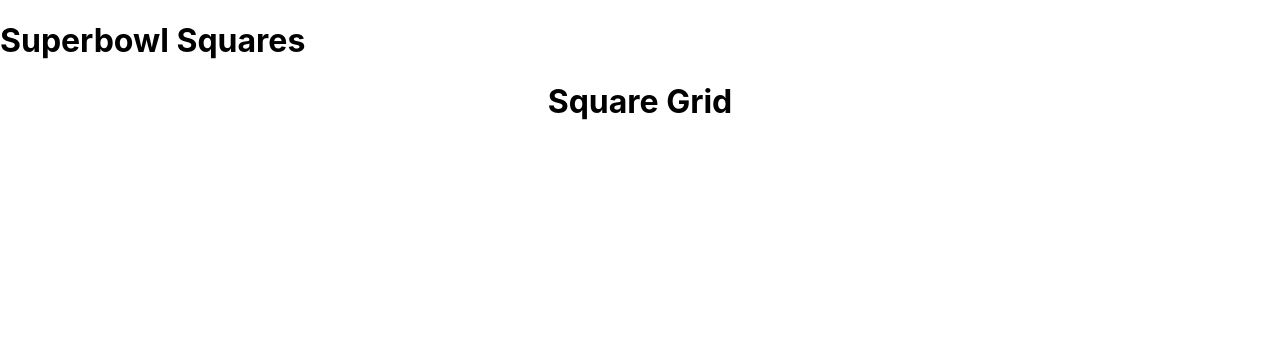
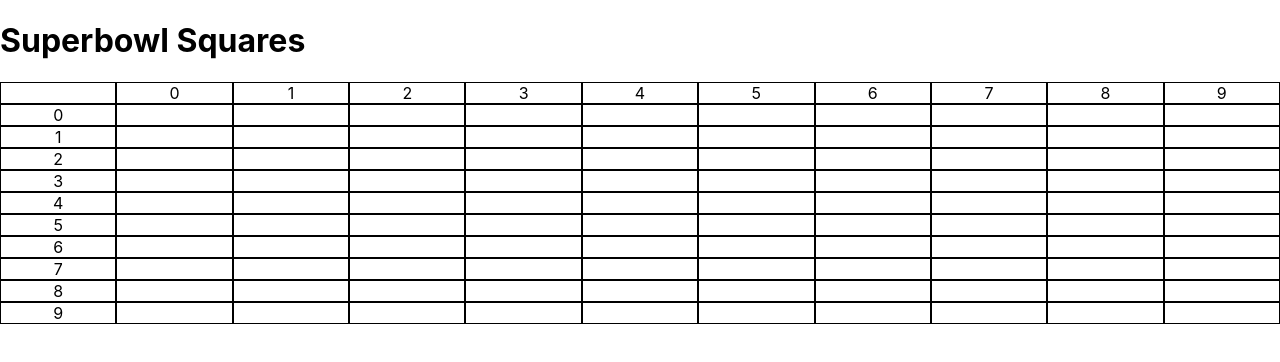
Before and after one commit to jsartin513/superbowl-squares, a React (Create React App) app: page / in a window 1280 px wide. Shown: the top 362 px of the page. Built offline with nearby package versions, Linux system fonts and the light colour scheme.

Commit message:
Add blank squares grid

```diff
--- a/package.json
+++ b/package.json
@@ -11,7 +11,8 @@
     "react-redux": "^7.2.1",
     "react-scripts": "3.4.3",
     "redux": "^4.0.5",
-    "redux-thunk": "^2.3.0"
+    "redux-thunk": "^2.3.0",
+    "styled-components": "^5.2.0"
   },
   "scripts": {
     "start": "react-scripts start",
--- a/src/components/SquaresGrid.js
+++ b/src/components/SquaresGrid.js
@@ -1,9 +1,36 @@
 import React from 'react'
+import styled from 'styled-components'
+
+const zero_to_nine = [0, 1, 2, 3, 4, 5, 6, 7, 8, 9]
+
+export const SquaresRow = styled.div`
+  display: flex;
+`
+
+export const SquaresColumn = styled.div`
+  flex: 1;
+  border-style: solid;
+  border-width: thin;
+`
 
 export const SquaresGrid = () => {
   return (
-    <div>
-      <h1>Square Grid</h1>
+    <div className="squares">
+      <SquaresRow>
+        <SquaresColumn/>
+        {zero_to_nine.map((header_number) => (
+          <SquaresColumn key={'header' + header_number}>{header_number}</SquaresColumn>
+        ))}
+      </SquaresRow>
+
+      {zero_to_nine.map((row_number) => (
+        <SquaresRow key={row_number}>
+          <SquaresColumn key={'firstcol' + row_number}>{row_number}</SquaresColumn>
+          {zero_to_nine.map((column_number) => (
+            <SquaresColumn key={column_number}></SquaresColumn>
+          ))}
+        </SquaresRow>
+      ))}
     </div>
   )
 }
```
Also changed, not shown: src/components/Square.js (deleted), 1 other file (tests, documents, lock files or other folders).
